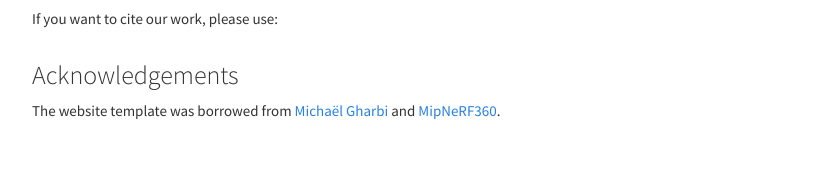
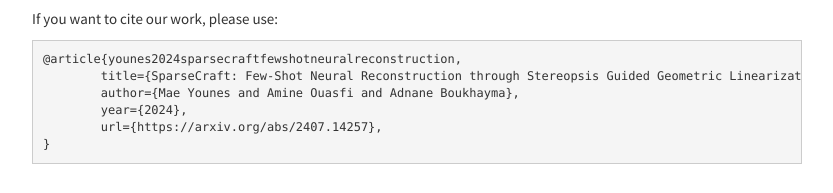
Before and after one commit to sparsecraft/sparsecraft.github.io, a plain HTML site: page index.html in a window 1280 px wide. Shown: the part 4078-4271 px from the top of the page, without its empty margins (223-1056 px from the left). Before the commit the page ends 4210 px from the top, so only its background shows below. Drawn offline with nearby package versions, Linux system fonts and the light colour scheme; some packages are replaced by stand-ins of ours; a script that the page names is missing.

Commit message:
add arxiv citation

```diff
--- a/index.html
+++ b/index.html
@@ -311,15 +311,13 @@
                 <p>
                     If you want to cite our work, please use:
                 </p>
-<!--<pre style="font-size: 12px;">
-@inproceedings{YounesSparseCraft2024,
-    title={SparseCraft: Few-Shot Neural Reconstruction through Stereopsis Guided Geometric Linearization},
-    author={Mae Younes},
-    publisher = {},
-    booktitle = {},
-    year      = {2024},
-    doi       = {}
-}</pre>-->
+<pre style="font-size: 12px;">
+@article{younes2024sparsecraftfewshotneuralreconstruction,
+        title={SparseCraft: Few-Shot Neural Reconstruction through Stereopsis Guided Geometric Linearization},
+        author={Mae Younes and Amine Ouasfi and Adnane Boukhayma},
+        year={2024},
+        url={https://arxiv.org/abs/2407.14257},
+}</pre>
             </div>
         </div>
         <div class="row">
```
